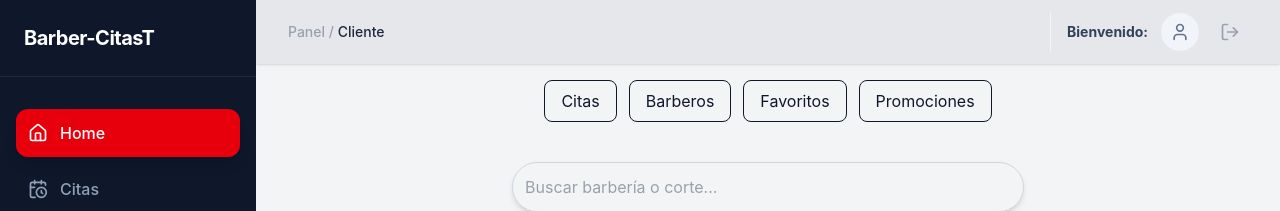
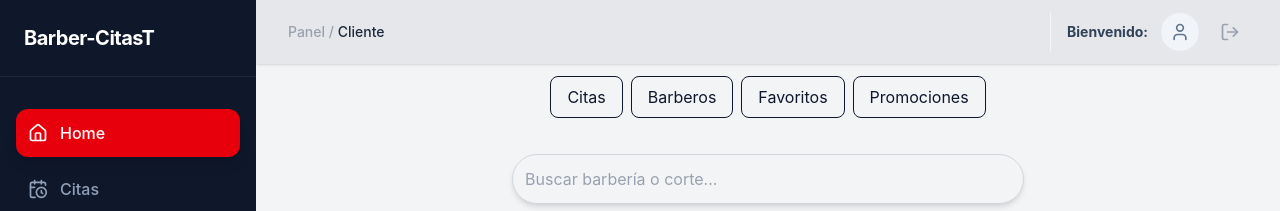
Before and after one commit to Beet493/BarberiaApp, a React (Vite) app: page /home in a window 1280 px wide. Shown: the top 211 px of the page. Built offline with nearby package versions, Linux system fonts and the light colour scheme; no server answers.

Commit message:
Modificando cositas padruris3

```diff
--- a/src/Layouts/AdminLayouts.jsx
+++ b/src/Layouts/AdminLayouts.jsx
@@ -20,7 +20,7 @@
 
 
         {/* Botones de priuncipales, para que aprescas en toda la pagina,PRUIEBA preguntar si se deja o menor nel*/}
-        <div className="felx justify-center flex gap-3 overflow-x-auto p-4">
+        <div className="flex flex-wrap justify-center gap-2 p-3">
           <button onClick={() => navigate("/citas")} className="px-4 py-2 rounded-lg border border-black-200 hover:bg-blue-600 hover:text-white transition">
             Citas
           </button>
```
